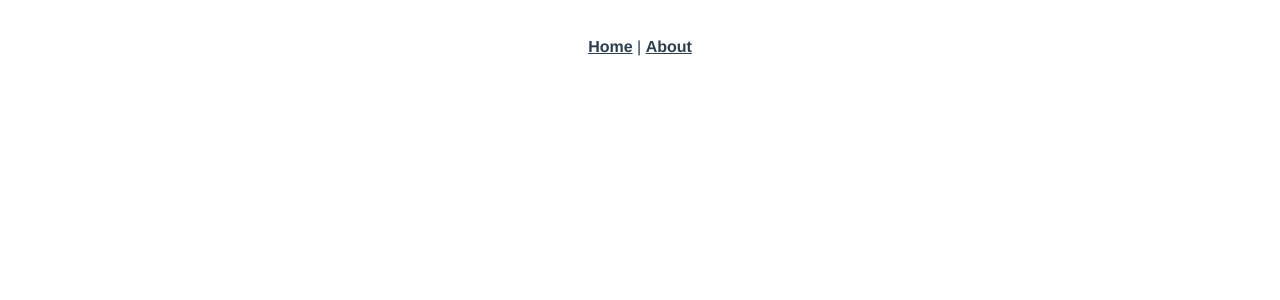
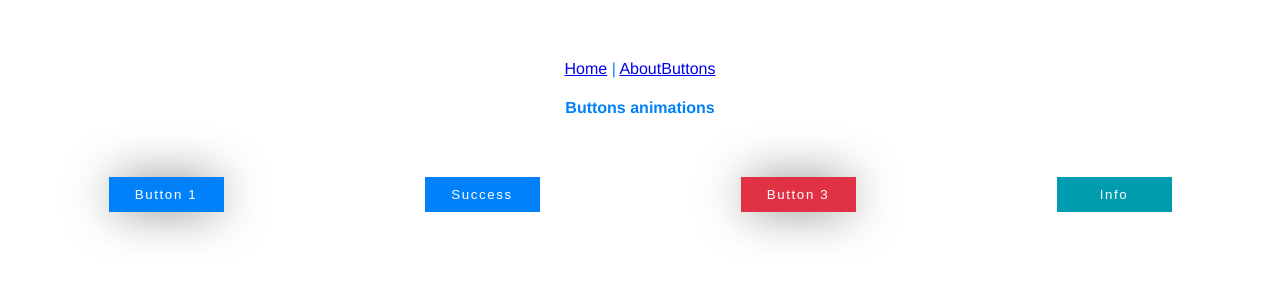
Before and after one commit to DeGuild/certificate-site-front, a Vue app: page /buttons in a window 1280 px wide. Before the commit this address had no page. Shown: the top 300 px of the page. Built offline with nearby package versions, Linux system fonts and the light colour scheme.

Commit message:
properly work with SCSS and HTML, fixing icons

```diff
--- a/src/App.vue
+++ b/src/App.vue
@@ -2,29 +2,19 @@
   <div id="nav">
     <router-link to="/">Home</router-link> |
     <router-link to="/about">About</router-link>
+    <router-link to="/buttons">Buttons</router-link>
   </div>
   <router-view/>
 </template>
 
 <style lang="scss">
 #app {
-  font-family: Avenir, Helvetica, Arial, sans-serif;
+  font-family: "Avenir", Helvetica, Arial, sans-serif;
   -webkit-font-smoothing: antialiased;
   -moz-osx-font-smoothing: grayscale;
   text-align: center;
-  color: #2c3e50;
-}
-
-#nav {
-  padding: 30px;
-
-  a {
-    font-weight: bold;
-    color: #2c3e50;
-
-    &.router-link-exact-active {
-      color: #42b983;
-    }
-  }
+  //this is where we use the variable
+  color: $primary;
+  margin-top: 60px;
 }
 </style>
--- a/src/components/Buttons/ConnectWallet.vue
+++ b/src/components/Buttons/ConnectWallet.vue
@@ -0,0 +1,97 @@
+<template>
+  <h4>Buttons animations</h4>
+  <div id="app">
+    <div class="wrapper half">
+      <div class="half">
+        <button
+          class="btn"
+          @click="finishTask(primary)"
+          v-html="primary"
+        ></button>
+      </div>
+      <div class="half">
+        <button
+          @click="progressTask"
+          class="btn btn-1"
+          v-html="success"
+          :style="btn1style"
+        ></button>
+      </div>
+    </div>
+
+    <div class="wrapper half">
+      <div class="half">
+        <button
+          @click="failTask"
+          class="btn btn-danger"
+          v-html="danger"
+        ></button>
+      </div>
+      <div class="half">
+        <button
+          class="btn btn-4"
+          v-html="info"
+          @click="infoTask"
+          :style="btn4style"
+        ></button>
+      </div>
+    </div>
+  </div>
+</template>
+
+<script>
+export default {
+  name: 'Buttons',
+  data() {
+    return {
+      primary: 'Button 1',
+      success: 'Success',
+      btn1style: {},
+      btn4style: {},
+      danger: 'Button 3',
+      info: '<i class="fas fa-info"></i> Info',
+      colors: {
+        success: '#1CA650',
+      },
+    };
+  },
+  methods: {
+    finishTask() {
+      this.primary = "<i class='fas fa-spinner fa-spin'></i>";
+      setTimeout(() => {
+        this.primary = "<i class='fas fa-check'></i> Done!";
+      }, 2500);
+    },
+
+    progressTask() {
+      const duration = 2500;
+      this.btn1style = {
+        boxShadow: 'inset 120px 0px 0px 0px #1CA650',
+        transitionDuration: `${duration}ms`,
+      };
+      setTimeout(() => {
+        this.success = 'Finished';
+      }, duration);
+    },
+
+    failTask() {
+      this.danger = "<i class='fas fa-spinner fa-spin'></i>";
+      setTimeout(() => {
+        this.danger = "<i class='far fa-frown'></i> Failed!";
+      }, 2500);
+    },
+
+    infoTask() {
+      const duration = 1000;
+      this.btn4style = {
+        boxShadow: 'inset 0px 0px 300px 120px rgba(0,0,0,1)',
+        transitionDuration: `${duration}ms`,
+      };
+    },
+  },
+};
+</script>
+
+<style scoped lang="scss">
+@import '@/styles/Buttons/_connectWallet.scss';
+</style>
--- a/src/router/index.js
+++ b/src/router/index.js
@@ -1,11 +1,17 @@
 import { createRouter, createWebHistory } from 'vue-router';
 import Home from '../views/Home.vue';
+import Buttons from '../views/Buttons.vue';
 
 const routes = [
   {
     path: '/',
     name: 'Home',
     component: Home,
+  },
+  {
+    path: '/buttons',
+    name: 'Buttons',
+    component: Buttons,
   },
   {
     path: '/about',
--- /dev/null
+++ b/src/styles/Buttons/_connectWallet.scss
@@ -0,0 +1,81 @@
+// Mix classes to get various results.
+
+@import url('https://fonts.googleapis.com/css?family=Open+Sans');
+
+body {
+  font-family: 'Open sans';
+  font-size: 36px;
+  font-weight: bold;
+  text-align: center;
+  background: $background-color;
+  color: $primary-color;
+  padding-top: 30px;
+  letter-spacing: 0.05rem;
+  @media (max-width: $screen-xs) {
+    font-size: 18px;
+  }
+  .half {
+    width: 50%;
+    float: left;
+    @media (max-width: $screen-sm) {
+      width: 100%;
+    }
+  }
+  .btn {
+    border: none;
+    outline: none;
+    background: none;
+    color: $primary-color;
+    padding: 10px 25px;
+    cursor: pointer;
+    letter-spacing: 0.1rem;
+    background: $primary;
+    transition: all 0.3s;
+    box-shadow: 0px 0px 50px -7px rgba(0, 0, 0, 0.75);
+    min-width: 115px;
+    &:hover {
+      background: $primary-hover;
+    }
+    &:active {
+      box-shadow: 0px 0px 40px -7px rgba(0, 0, 0, 0.75);
+    }
+    // Default is lg
+    &.xs {
+      padding: 5px 15px;
+    }
+    &.md {
+      padding: 10px 25px;
+    }
+    &.lg {
+      padding: 15px 35px;
+    }
+    &.btn-1 {
+      box-shadow: inset 0px 0px 0px 0px $primary;
+      transition-name: box-shadow;
+      background: $primary;
+      &:hover {
+        background: $primary-hover;
+      }
+    }
+    &.btn-danger {
+      background: $danger;
+      &:hover {
+        background: $danger-hover;
+      }
+    }
+    &.btn-4 {
+      transition-name: box-shadow;
+      box-shadow: inset 0px 0px 300px -120px rgba(0, 0, 0, 1);
+      background: $info;
+      &:hover {
+        background: $info-hover;
+      }
+    }
+  }
+}
+
+.refresh {
+  position: absolute;
+  top: 20px;
+  left: 20px;
+}
--- /dev/null
+++ b/src/styles/_variables.scss
@@ -0,0 +1,17 @@
+//Display breakpoints
+$screen-xs: 768px;
+$screen-sm: 998px;
+
+$background-color: #545f79;
+$primary-color: #fff;
+$primary: #0080f9;
+$primary-hover: #0069d9;
+
+$success: #1ca650;
+$success-hover: #218838;
+
+$danger: #e03244;
+$danger-hover: #c82333;
+
+$info: #00a3b7;
+$info-hover: #138496;
--- /dev/null
+++ b/src/views/Buttons.vue
@@ -0,0 +1,15 @@
+<template>
+    <connect-wallet/>
+</template>
+
+<script>
+// @ is an alias to /src
+import ConnectWallet from '@/components/Buttons/ConnectWallet.vue';
+
+export default {
+  name: 'Buttons',
+  components: {
+    ConnectWallet,
+  },
+};
+</script>
--- /dev/null
+++ b/vue.config.js
@@ -0,0 +1,12 @@
+/* eslint-disable quotes */
+/* eslint-disable global-require */
+/* vue.config.js */
+module.exports = {
+  css: {
+    loaderOptions: {
+      sass: {
+        prependData: `@import "@/styles/_variables.scss";`,
+      },
+    },
+  },
+};
```
Also changed, not shown: package.json (+9 -0 lines), .browserslistrc (deleted), src/styles/_base.scss (added), src/styles/base.sass (deleted), 1 other file (tests, documents, lock files or other folders).
